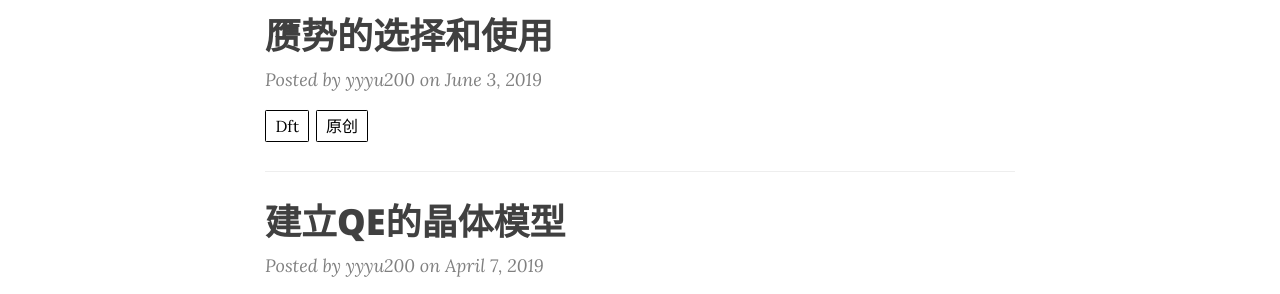
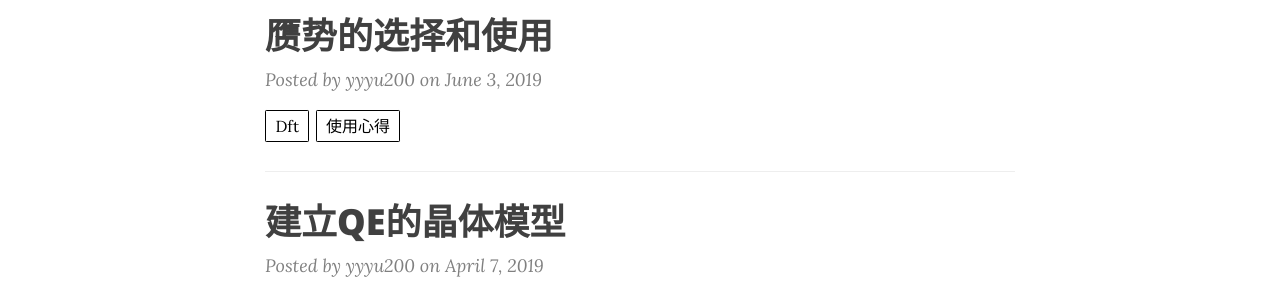
Before and after one commit to yyyu200/DFTbook, a Jekyll site: the page built from index.html, in a window 1280 px wide. Shown: the part 332-626 px from the top of the page. Built offline with Jekyll 4.4.1, drawn with Linux system fonts in a browser that asks for light colours; nearby versions of some CDN libraries; the list of posts is cut into pages by our own code; comment, search, counter and statistics services are not loaded.

Commit message:
modify at20190626-10:00:15-aliyun

```diff
--- a/_posts/2019-06-03-PPlib.md
+++ b/_posts/2019-06-03-PPlib.md
@@ -5,7 +5,7 @@ horizontal: "</section></section><section markdown=\"1\" data-background=\"../..
 layout: post
 title: 赝势的选择和使用
 author: yyyu200
-tags: DFT 原创
+tags: DFT 使用心得
 subtitle: ""
 category: Blogs
 notebookfilename: intro
```
